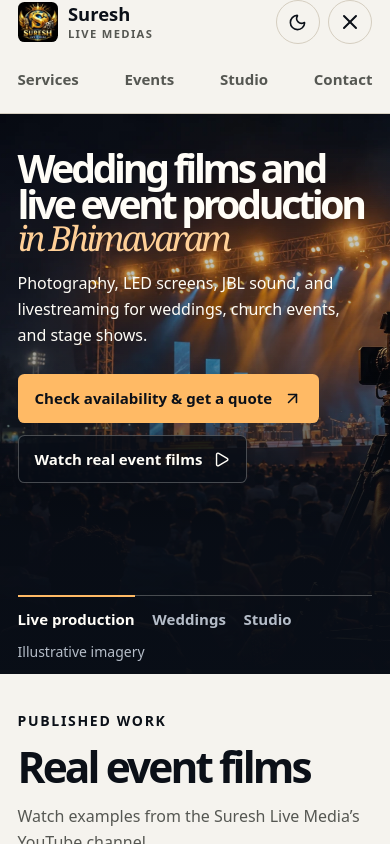
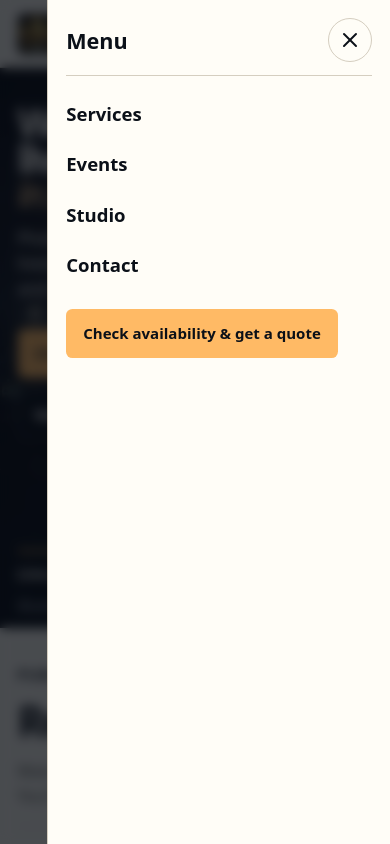
Before and after one commit to Akshayknchalapalli/Gospal-studio-website, a React (Vite) app: page / in a window 390 px wide. Both pictures are taken after a click on the button 350 px from the left and 33 px from the top of the page. Shown: the top 844 px of the page. Built offline with nearby package versions, Linux system fonts and the light colour scheme.

Commit message:
Add mobile navigation drawer and simplify site styling

```diff
--- a/src/App.jsx
+++ b/src/App.jsx
@@ -1,4 +1,4 @@
-import { useState } from 'react';
+import { useEffect, useRef, useState } from 'react';
 import { ArrowUpRight, CalendarDays, ClipboardList, FileImage, MapPin, Menu, MessageCircle, Moon, Phone, Play, SlidersHorizontal, Sun, X } from 'lucide-react';
 import { films, posters, studio } from './content.js';
 import Dialog from './components/Dialog.jsx';
@@ -23,14 +23,35 @@ function Header({ onBook, theme, toggleTheme }) {
   const isDark = theme === 'dark';
   const [open, setOpen] = useState(false);
 
-  function closeOnEscape(event) {
-    if (event.key === 'Escape' && open) {
-      setOpen(false);
-      event.currentTarget.querySelector('.menu-toggle').focus();
+  const drawer = useRef(null);
+
+  useEffect(() => {
+    const desktop = window.matchMedia('(min-width: 901px)');
+    function closeOnDesktop() {
+      if (desktop.matches) drawer.current?.close();
     }
+    desktop.addEventListener('change', closeOnDesktop);
+    return () => desktop.removeEventListener('change', closeOnDesktop);
+  }, []);
+
+  function openMenu() {
+    drawer.current.showModal();
+    setOpen(true);
   }
 
-  return <header className="header" onKeyDown={closeOnEscape}>
+  function closeMenu() {
+    drawer.current.close();
+    setOpen(false);
+  }
+
+  function dismissBackdrop(event) {
+    if (event.target !== event.currentTarget) return;
+    const { left, right, top, bottom } = event.currentTarget.getBoundingClientRect();
+    const { clientX, clientY } = event;
+    if (clientX < left || clientX > right || clientY < top || clientY > bottom) closeMenu();
+  }
+
+  return <header className="header">
     <div className="container header-inner">
       <Brand />
       <div className="header-tools">
@@ -39,13 +60,24 @@ function Header({ onBook, theme, toggleTheme }) {
           {isDark ? <Sun key="sun" size={19} aria-hidden="true" /> : <Moon key="moon" size={19} aria-hidden="true" />}
         </button>
         <button className="button button-primary header-action" type="button" onClick={() => onBook()}>{studio.quoteAction} <ArrowUpRight aria-hidden="true" size={16} /></button>
-        <button className="icon-button menu-toggle" type="button" aria-controls="navigation" aria-expanded={open}
-          aria-label={open ? 'Close menu' : 'Open menu'} onClick={() => setOpen(!open)}>{open ? <X /> : <Menu />}</button>
+        <button className="icon-button menu-toggle" type="button" aria-controls="mobile-navigation" aria-haspopup="dialog" aria-expanded={open}
+          aria-label="Open menu" onClick={openMenu}><Menu aria-hidden="true" /></button>
       </div>
-      <nav id="navigation" className={open ? 'navigation is-open' : 'navigation'} aria-label="Main navigation">
-        {links.map(([id, label]) => <a href={`#${id}`} key={id} onClick={() => setOpen(false)}>{label}</a>)}
+      <nav className="navigation" aria-label="Main navigation">
+        {links.map(([id, label]) => <a href={`#${id}`} key={id}>{label}</a>)}
       </nav>
     </div>
+    <dialog id="mobile-navigation" ref={drawer} className="mobile-drawer" aria-label="Menu"
+      onClose={() => setOpen(false)} onClick={dismissBackdrop}>
+      <div className="drawer-header">
+        <span className="drawer-title">Menu</span>
+        <button className="icon-button" type="button" aria-label="Close menu" onClick={closeMenu}><X aria-hidden="true" /></button>
+      </div>
+      <nav className="drawer-links" aria-label="Mobile navigation">
+        {links.map(([id, label]) => <a href={`#${id}`} key={id} onClick={closeMenu}>{label}</a>)}
+      </nav>
+      <button className="button button-primary" type="button" onClick={() => { closeMenu(); onBook(); }}>{studio.quoteAction}</button>
+    </dialog>
   </header>;
 }
 
@@ -112,7 +144,7 @@ function Contact({ onBook }) {
     <div className="container contact-inner">
       <div><p className="eyebrow">Bookings</p><h2 id="contact-title">Tell us about your event.</h2></div>
       <div className="contact-actions">
-        <button className="button button-dark" type="button" onClick={() => onBook()}><MessageCircle size={19} aria-hidden="true" /> {studio.quoteAction}</button>
+        <button className="button button-primary" type="button" onClick={() => onBook()}><MessageCircle size={19} aria-hidden="true" /> {studio.quoteAction}</button>
         <div className="phone-links">{studio.phones.map(({ href, label }) => <a href={href} key={href}><Phone size={15} aria-hidden="true" />{label}</a>)}</div>
       </div>
     </div>
--- a/src/styles/hero.css
+++ b/src/styles/hero.css
@@ -1,7 +1,7 @@
 .hero { position: relative; isolation: isolate; color: var(--inverse-text); background: var(--inverse); --focus: var(--accent); }
 .hero-media { position: absolute; inset: 0; z-index: -1; overflow: hidden; }
 .hero-media img { position: absolute; inset: 0; width: 100%; height: 100%; object-fit: cover; object-position: 61% 52%; opacity: 0; transform: scale(1.025); transition: opacity 620ms var(--ease-out), transform 1s var(--ease-out); }
-.hero-media img.current-scene { opacity: 1; transform: scale(1); animation: hero-frame 1.1s var(--ease-out) both; }
+.hero-media img.current-scene { opacity: 1; transform: scale(1); animation: hero-frame 780ms var(--ease-out) both; }
 .hero-media::after { content: ""; position: absolute; inset: 0; background: linear-gradient(90deg, var(--hero-edge) 0%, var(--hero-middle) 55%, var(--hero-right) 100%), linear-gradient(0deg, var(--hero-bottom), var(--transparent) 33%); }
 .hero-layout { display: grid; align-content: end; min-height: clamp(37rem, calc(89svh - 4.8rem), 62rem); }
 .hero-copy { padding-block: clamp(4.3rem, 9vw, 8rem) clamp(3rem, 7vw, 6rem); }
@@ -18,8 +18,8 @@
 .showcase-scenes button[aria-pressed='true'], .showcase-scenes button:hover { color: var(--inverse-text); }
 .showcase-scenes button[aria-pressed='true']::before { content: ""; position: absolute; inset: -1px 0 auto; height: 2px; background: var(--accent); transform-origin: left; animation: reel-line var(--medium) var(--ease-out) both; }
 .image-credit { color: var(--inverse-muted); font-size: .875rem; }
-@keyframes hero-rise { from { opacity: 0; transform: translateY(1.5rem); } to { opacity: 1; transform: none; } }
-@keyframes hero-frame { from { opacity: 0; transform: scale(1.055); } to { opacity: 1; transform: scale(1); } }
+@keyframes hero-rise { from { opacity: 0; transform: translateY(.7rem); } to { opacity: 1; transform: none; } }
+@keyframes hero-frame { from { opacity: 0; transform: scale(1.025); } to { opacity: 1; transform: scale(1); } }
 @keyframes reel-line { from { transform: scaleX(0); } to { transform: scaleX(1); } }
 
 @media (max-width: 760px) {
--- a/src/styles/home.css
+++ b/src/styles/home.css
@@ -14,12 +14,16 @@
 .navigation a { color: var(--text-muted); font-weight: 750; font-size: .94rem; transition: color var(--fast); }
 .navigation a:hover { color: var(--text); }
 .header-tools { display: flex; grid-column: 3; grid-row: 1; align-items: center; justify-self: end; gap: .55rem; }
-.theme-toggle svg { animation: icon-in var(--medium) var(--ease-out) both; }
 .menu-toggle { display: none; }
-@keyframes icon-in {
-  from { opacity: .2; transform: rotate(-24deg) scale(.78); }
-  to { opacity: 1; transform: rotate(0) scale(1); }
-}
+.mobile-drawer { inset: 0 0 0 auto; margin: 0; padding: clamp(1.15rem, 4vw, 2rem); width: min(88vw, 24rem); height: 100dvh; max-height: none; max-width: none; overflow-y: auto; overscroll-behavior: contain; border: 0; border-inline-start: 1px solid var(--border); background: var(--surface-card); color: var(--text); }
+.mobile-drawer[open] { animation: drawer-in 250ms var(--ease-out) both; }
+.mobile-drawer::backdrop { background: var(--overlay); backdrop-filter: blur(.35rem); }
+.drawer-header { display: flex; justify-content: space-between; align-items: center; gap: 1rem; padding-bottom: .8rem; border-bottom: 1px solid var(--border); }
+.drawer-title { font: 650 1.35rem/1.1 var(--font-display); }
+.drawer-links { display: grid; gap: .15rem; margin-block: .85rem 1.25rem; }
+.drawer-links a { display: flex; align-items: center; min-height: 3rem; font-size: 1.16rem; font-weight: 750; }
+.drawer-links a:hover { color: var(--accent-text); }
+@keyframes drawer-in { from { translate: 100% 0; } to { translate: none; } }
 
 .planning { border-bottom: 1px solid var(--border); background: var(--surface-muted); }
 .planning-inner { display: grid; grid-template-columns: .8fr 2fr; gap: 2rem; align-items: start; padding-block: clamp(2.75rem, 5vw, 5rem); }
@@ -41,7 +45,7 @@
 .poster { display: grid; grid-template-columns: auto 1fr auto; align-items: center; gap: .7rem; min-height: 2.8rem; padding: .4rem 0; color: var(--text-muted); background: var(--transparent); border: 0; border-bottom: 1px solid var(--border); text-align: left; font-size: .925rem; font-weight: 700; }
 .poster:hover { color: var(--accent-text); }
 
-.contact { color: var(--on-accent); background: var(--accent); --focus: var(--on-accent); }
+.contact { background: var(--surface-muted); border-block: 1px solid var(--border); }
 .contact-inner { display: grid; grid-template-columns: minmax(0, max-content) minmax(0, auto); justify-content: start; align-items: center; gap: 1.25rem clamp(1.75rem, 4vw, 5rem); padding-block: clamp(2rem, 3vw, 3.5rem); }
 .contact h2 { font-size: clamp(2.3rem, 4.15vw, 4.75rem); text-wrap: balance; }
 .contact-actions { display: grid; gap: .6rem; }
@@ -60,9 +64,7 @@
   .header-tools { grid-column: 2; }
   .header-action { display: none; }
   .menu-toggle { display: inline-flex; }
-  .navigation { display: none; grid-column: 1 / -1; grid-row: 2; }
-  .navigation.is-open { display: flex; justify-content: space-between; flex-wrap: wrap; padding: 0 0 .9rem; gap: .6rem 1rem; }
-  .navigation a { padding-block: .45rem; }
+  .navigation { display: none; }
   .studio { grid-template-columns: 1fr; }
   .contact-inner { grid-template-columns: minmax(0, 1fr); }
 }
@@ -78,7 +80,7 @@
 .film-list li { border-bottom: 1px solid var(--border); }
 .film-list a { display: grid; grid-template-columns: auto minmax(0, 1fr) auto; align-items: center; gap: clamp(.7rem, 2vw, 1.55rem); padding: 1rem .25rem; }
 .film-list a:hover strong { color: var(--accent-text); }
-.film-icon { display: grid; place-items: center; width: 3rem; height: 3rem; border-radius: var(--radius-pill); background: var(--surface-muted); color: var(--accent-text); }
+.film-icon { display: grid; place-items: center; width: 3rem; height: 3rem; border-radius: var(--radius-pill); color: var(--accent-text); }
 .film-list small, .film-list strong, .film-description { display: block; }
 .film-list small { color: var(--accent-text); font-weight: 800; }
 .film-list strong { font: 650 clamp(1.15rem, 2.5vw, 1.8rem)/1.2 var(--font-display); }
--- a/src/styles/motion.css
+++ b/src/styles/motion.css
@@ -32,7 +32,7 @@
   }
 
   [data-scroll-fallback] [data-scroll-reveal] {
-    opacity: .78;
+    opacity: .9;
     translate: 0 var(--scroll-reveal-offset);
     transition: opacity var(--entrance) var(--ease-out), translate var(--entrance) var(--ease-out);
   }
@@ -61,7 +61,7 @@
 }
 
 @keyframes scroll-reveal {
-  from { opacity: .78; translate: 0 var(--scroll-reveal-offset); }
+  from { opacity: .9; translate: 0 var(--scroll-reveal-offset); }
   to { opacity: 1; translate: none; }
 }
 
--- a/src/styles/tokens.css
+++ b/src/styles/tokens.css
@@ -54,16 +54,16 @@
   --gutter: max(1rem, 4.5vi);
   --copy-measure: 64ch;
   --scroll-header-offset: 5.25rem;
-  --scroll-reveal-offset: .75rem;
+  --scroll-reveal-offset: .4rem;
   --scroll-image-drift: clamp(.5rem, 1vw, .85rem);
-  --section-space: clamp(4rem, 8vw, 8rem);
+  --section-space: clamp(3.25rem, 5vw, 6rem);
   --radius-sm: .4rem;
   --radius-md: .65rem;
   --radius-lg: .9rem;
   --radius-pill: 999px;
   --fast: 180ms;
   --medium: 380ms;
-  --entrance: 720ms;
+  --entrance: 480ms;
   --ease-out: cubic-bezier(.2, .75, .25, 1);
 }
 
```
Also changed, not shown: src/styles/production.css (+5 -5 lines).
